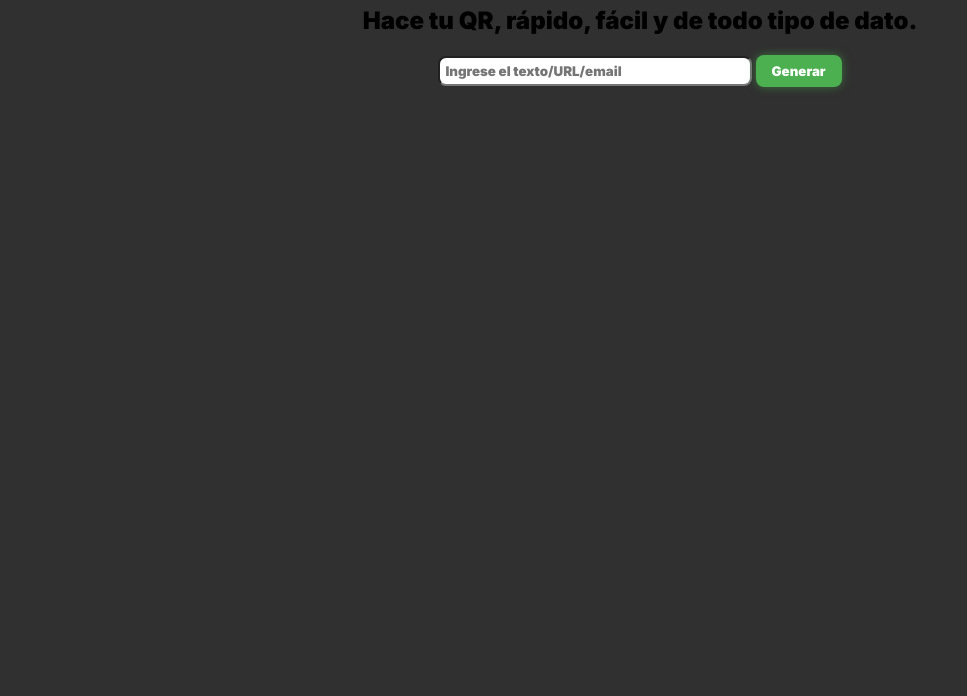
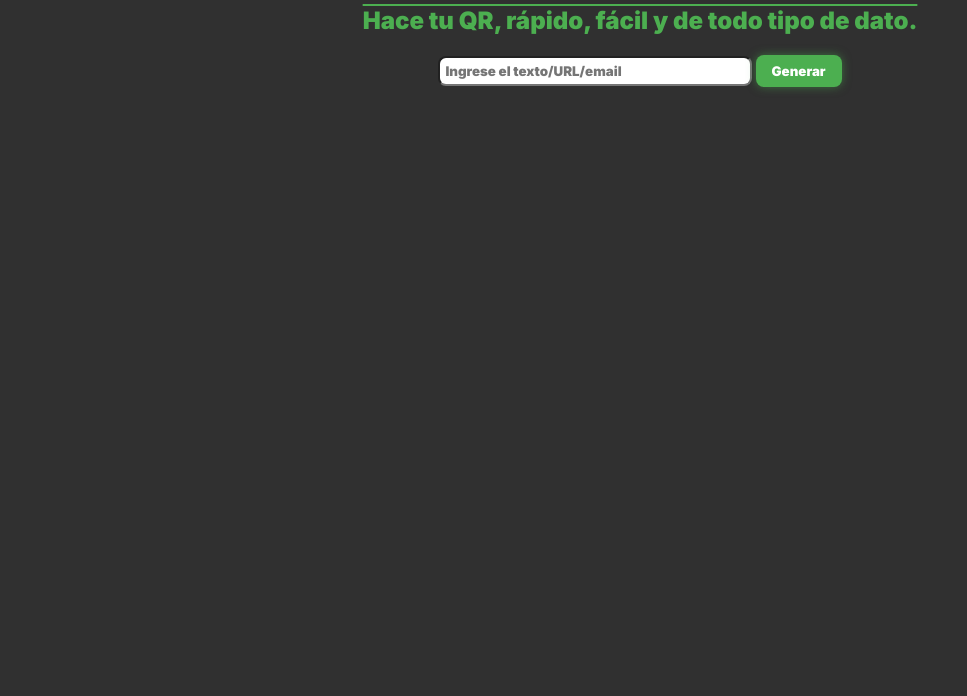
Before and after one commit to jjavieralonso/QRapido, a plain HTML site: page index.html in a window 1280 px wide. Shown: the part 104-800 px from the top of the page, without its empty margins (0-967 px from the left). Drawn offline with Linux system fonts and the light colour scheme.

Commit message:
Cambio de color en el h2, que era poco legible

```diff
--- a/styles.css
+++ b/styles.css
@@ -18,7 +18,10 @@ h1 {
     text-transform: uppercase;
     text-shadow: 0 0 10px rgba(65, 121, 67, 0.616);
 }
-
+h2{
+    color: #4CAF50;
+    text-decoration: overline;
+}
 input {
     margin-bottom: 10px;
     padding: 5px;
```
